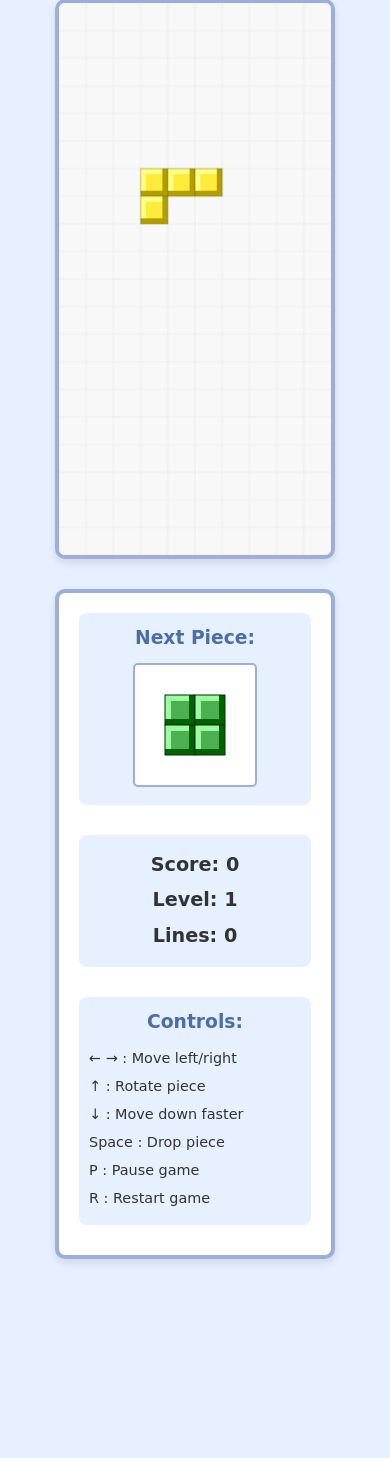
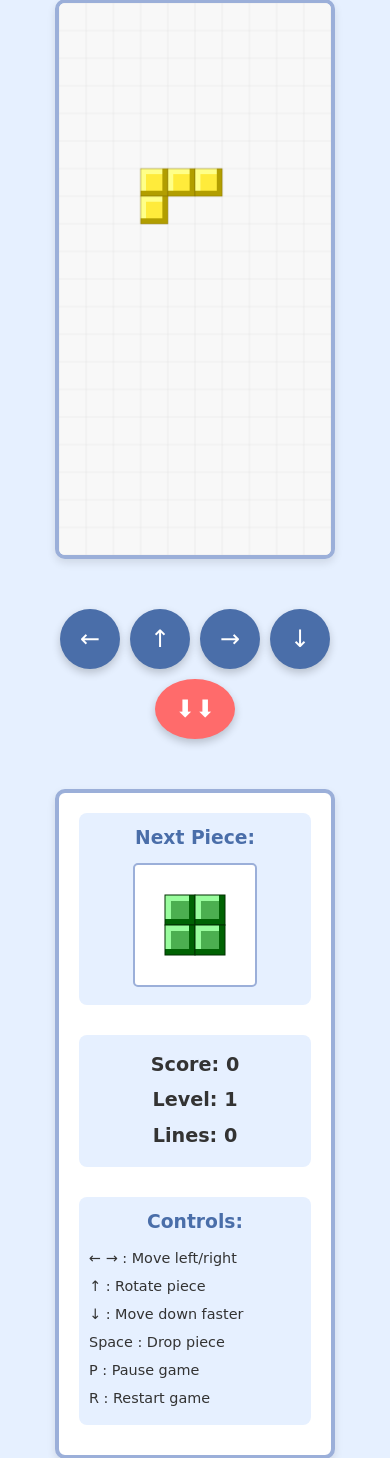
Before and after one commit to learn-burn-code-123/tetris-game, a Flask app: page / in a window 390 px wide. Shown: the part 169-1627 px from the top of the page. Before the commit the page ends 1432 px from the top, so only its background shows below. Run offline with Flask 3, Linux system fonts and the light colour scheme.

Commit message:
Fix arrow key controls and add mobile support with touch controls and on-screen buttons

```diff
--- a/static/css/style.css
+++ b/static/css/style.css
@@ -143,6 +143,49 @@ h1 {
     background-color: var(--secondary-color);
 }
 
+/* Mobile controls */
+.mobile-controls {
+    display: flex;
+    flex-wrap: wrap;
+    justify-content: center;
+    margin: 15px 0;
+    width: 300px;
+}
+
+.mobile-controls button {
+    width: 60px;
+    height: 60px;
+    margin: 5px;
+    font-size: 24px;
+    background-color: var(--primary-color);
+    color: white;
+    border: none;
+    border-radius: 50%;
+    cursor: pointer;
+    display: flex;
+    justify-content: center;
+    align-items: center;
+    box-shadow: 0 4px 8px rgba(0, 0, 0, 0.2);
+    transition: background-color 0.2s, transform 0.1s;
+}
+
+.mobile-controls button:active {
+    background-color: var(--secondary-color);
+    transform: scale(0.95);
+}
+
+#drop-btn {
+    background-color: #ff6b6b;
+    width: 80px;
+}
+
+/* Hide mobile controls on desktop */
+@media (min-width: 769px) {
+    .mobile-controls {
+        display: none;
+    }
+}
+
 /* Responsive adjustments */
 @media (max-width: 768px) {
     .game-container {
@@ -158,4 +201,9 @@ h1 {
     .game-info {
         width: 280px;
     }
+
+    /* Show mobile controls on mobile */
+    .mobile-controls {
+        display: flex;
+    }
 }
--- a/static/js/tetris.js
+++ b/static/js/tetris.js
@@ -452,25 +452,30 @@ document.addEventListener('DOMContentLoaded', () => {
 
         switch (e.key) {
             case 'ArrowLeft':
+                e.preventDefault(); // Prevent default browser scrolling
                 if (currentPiece.move(-1, 0)) {
                     sounds.move();
                 }
                 break;
             case 'ArrowRight':
+                e.preventDefault(); // Prevent default browser scrolling
                 if (currentPiece.move(1, 0)) {
                     sounds.move();
                 }
                 break;
             case 'ArrowDown':
+                e.preventDefault(); // Prevent default browser scrolling
                 if (currentPiece.move(0, 1)) {
                     sounds.move();
                 }
                 lastDropTime = performance.now();
                 break;
             case 'ArrowUp':
+                e.preventDefault(); // Prevent default browser scrolling
                 currentPiece.rotate();
                 break;
             case ' ':
+                e.preventDefault(); // Prevent default browser scrolling
                 hardDrop();
                 break;
             case 'r':
@@ -484,6 +489,123 @@ document.addEventListener('DOMContentLoaded', () => {
 
     // Button controls
     restartButton.addEventListener('click', resetGame);
+
+    // Touch controls for mobile devices
+    let touchStartX = 0;
+    let touchStartY = 0;
+    let touchEndX = 0;
+    let touchEndY = 0;
+
+    document.addEventListener('touchstart', (e) => {
+        touchStartX = e.changedTouches[0].screenX;
+        touchStartY = e.changedTouches[0].screenY;
+    }, false);
+
+    document.addEventListener('touchend', (e) => {
+        if (gameOver || paused) return;
+
+        touchEndX = e.changedTouches[0].screenX;
+        touchEndY = e.changedTouches[0].screenY;
+
+        const diffX = touchEndX - touchStartX;
+        const diffY = touchEndY - touchStartY;
+
+        // Detect swipe direction
+        if (Math.abs(diffX) > Math.abs(diffY)) {
+            // Horizontal swipe
+            if (diffX > 50) {
+                // Right swipe
+                if (currentPiece.move(1, 0)) {
+                    sounds.move();
+                }
+            } else if (diffX < -50) {
+                // Left swipe
+                if (currentPiece.move(-1, 0)) {
+                    sounds.move();
+                }
+            }
+        } else {
+            // Vertical swipe
+            if (diffY > 50) {
+                // Down swipe
+                if (currentPiece.move(0, 1)) {
+                    sounds.move();
+                }
+                lastDropTime = performance.now();
+            } else if (diffY < -50) {
+                // Up swipe (rotate)
+                currentPiece.rotate();
+            }
+        }
+
+        // Prevent default behavior like scrolling
+        e.preventDefault();
+    }, false);
+
+    // Double tap for hard drop
+    let lastTap = 0;
+    document.addEventListener('touchend', (e) => {
+        const currentTime = new Date().getTime();
+        const tapLength = currentTime - lastTap;
+
+        if (tapLength < 300 && tapLength > 0) {
+            // Double tap detected
+            if (!gameOver && !paused) {
+                hardDrop();
+                e.preventDefault();
+            }
+        }
+
+        lastTap = currentTime;
+    }, false);
+
+    // On-screen button controls
+    const leftBtn = document.getElementById('left-btn');
+    const rightBtn = document.getElementById('right-btn');
+    const downBtn = document.getElementById('down-btn');
+    const rotateBtn = document.getElementById('rotate-btn');
+    const dropBtn = document.getElementById('drop-btn');
+
+    if (leftBtn) {
+        leftBtn.addEventListener('click', () => {
+            if (!gameOver && !paused && currentPiece.move(-1, 0)) {
+                sounds.move();
+            }
+        });
+    }
+
+    if (rightBtn) {
+        rightBtn.addEventListener('click', () => {
+            if (!gameOver && !paused && currentPiece.move(1, 0)) {
+                sounds.move();
+            }
+        });
+    }
+
+    if (downBtn) {
+        downBtn.addEventListener('click', () => {
+            if (!gameOver && !paused && currentPiece.move(0, 1)) {
+                sounds.move();
+                lastDropTime = performance.now();
+            }
+        });
+    }
+
+    if (rotateBtn) {
+        rotateBtn.addEventListener('click', () => {
+            if (!gameOver && !paused) {
+                currentPiece.rotate();
+            }
+        });
+    }
+
+    if (dropBtn) {
+        dropBtn.addEventListener('click', () => {
+            if (!gameOver && !paused) {
+                hardDrop();
+            }
+        });
+    }
 
     // Initialize game
     function init() {
--- a/templates/index.html
+++ b/templates/index.html
@@ -12,6 +12,14 @@
 
         <div class="game-container">
             <canvas id="tetris-canvas" width="300" height="600"></canvas>
+
+            <div class="mobile-controls">
+                <button id="left-btn" aria-label="Move Left">←</button>
+                <button id="rotate-btn" aria-label="Rotate">↑</button>
+                <button id="right-btn" aria-label="Move Right">→</button>
+                <button id="down-btn" aria-label="Move Down">↓</button>
+                <button id="drop-btn" aria-label="Drop">⬇⬇</button>
+            </div>
 
             <div class="game-info">
                 <div class="next-piece-container">
```
